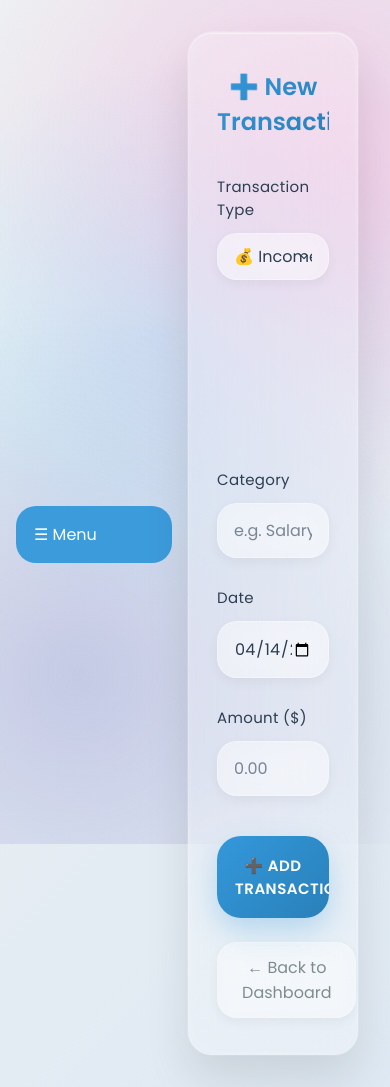
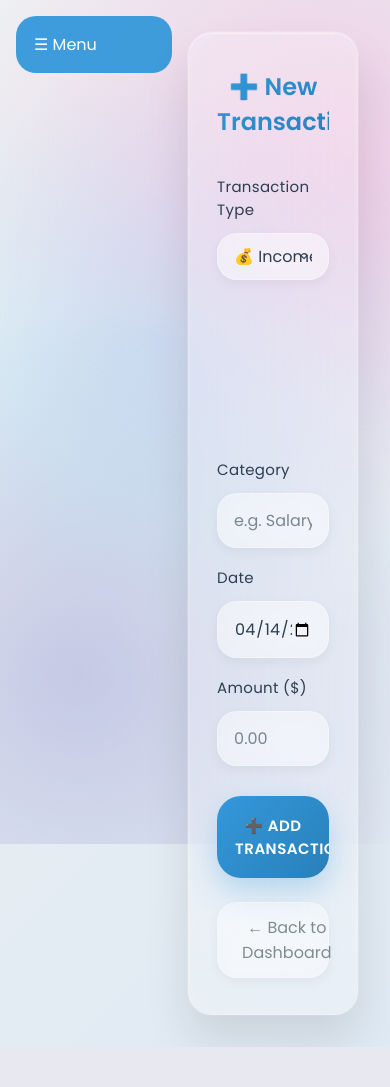
Before and after one commit to ekimathi412-png/My-Finance-Tracker-App, a Flask app: page /add in a window 390 px wide. After the commit the page ends 1047 px from the top, so only its background shows below. Run offline with Flask 3, Linux system fonts and the light colour scheme.

Commit message:
Fix mobile layout for add page and recent transactions

```diff
--- a/templates/add.html
+++ b/templates/add.html
@@ -202,12 +202,16 @@ button[type="submit"] {
 @media (max-width: 600px) {
     body {
         padding: 14px;
+        align-items: flex-start;
+        justify-content: flex-start;
     }
 
     .container {
-        padding: 32px 24px;
+        padding: 24px 18px;
         max-width: 100%;
         border-radius: 24px;
+        margin: 0;
+        width: 100%;
     }
 
     input, select {
@@ -222,6 +226,20 @@ button[type="submit"] {
     .type-preview {
         flex-direction: column;
         align-items: stretch;
+    }
+
+    .container {
+        min-width: 0;
+    }
+
+    .form-group {
+        margin-bottom: 18px;
+    }
+
+    .back {
+        display: block;
+        width: 100%;
+        box-sizing: border-box;
     }
 }
 
--- a/templates/index.html
+++ b/templates/index.html
@@ -248,10 +248,13 @@ tr:hover {
 
     .table-responsive {
         overflow-x: auto;
+        width: 100%;
     }
 
     table {
-        min-width: 520px;
+        min-width: auto;
+        width: 100%;
+        display: block;
     }
 
     th, td {
```
